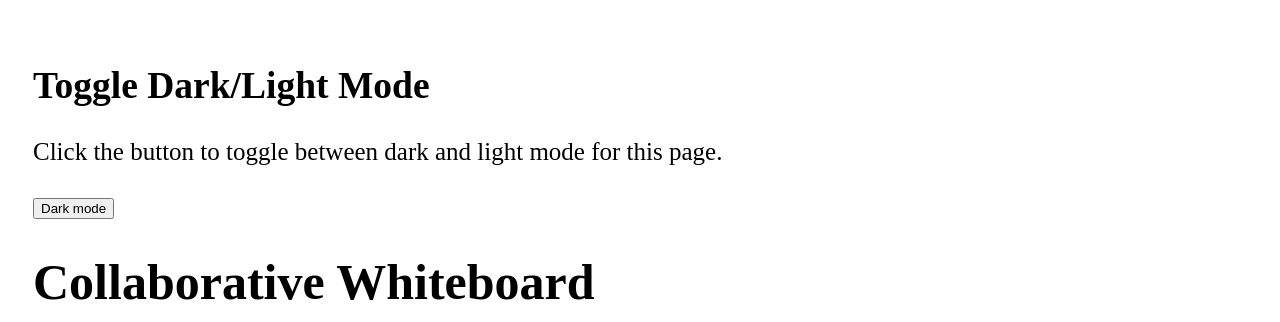
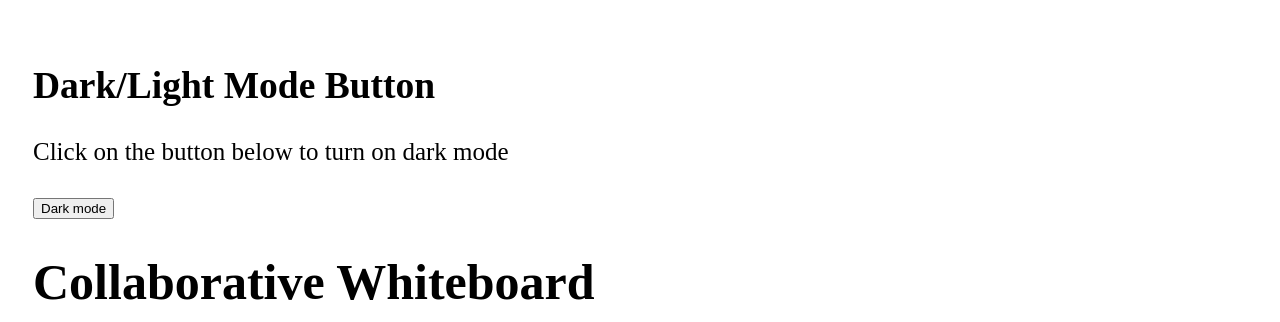
Before and after one commit to wolfwdavid/SBA-307-HTML-and-CSS, a plain HTML site: page pages/current.html in a window 1280 px wide. Shown: the top 322 px of the page. Drawn offline with Linux system fonts and the light colour scheme.

```diff
--- a/pages/current.html
+++ b/pages/current.html
@@ -20,8 +20,8 @@
         </head>
         <body>
 
-        <h2>Toggle Dark/Light Mode</h2>
-        <p>Click the button to toggle between dark and light mode for this page.</p>
+        <h2>Dark/Light Mode Button</h2>
+        <p>Click on the button below to turn on dark mode</p>
 
         <button onclick="myFunction()">Dark mode</button>
 
```
